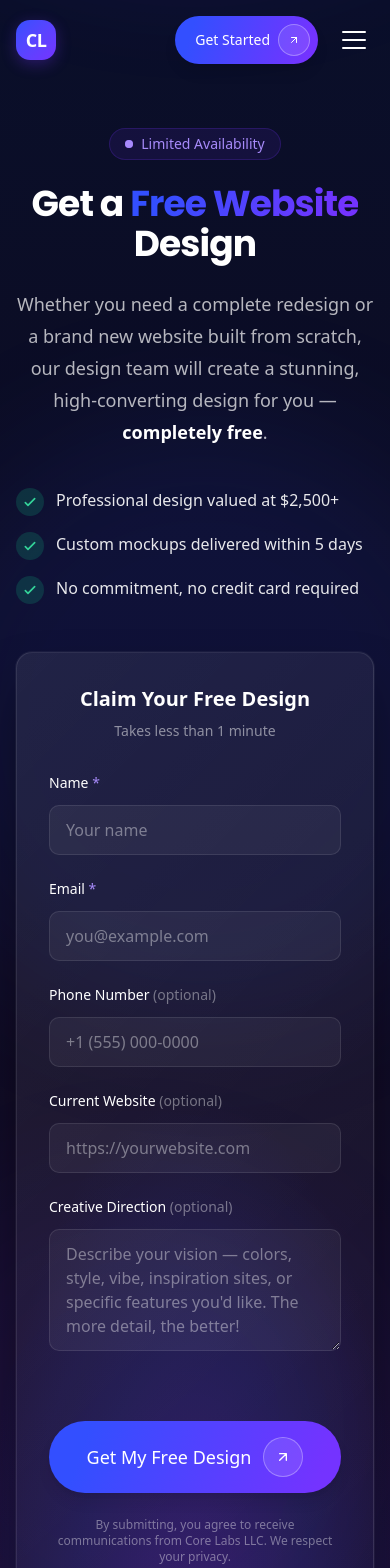
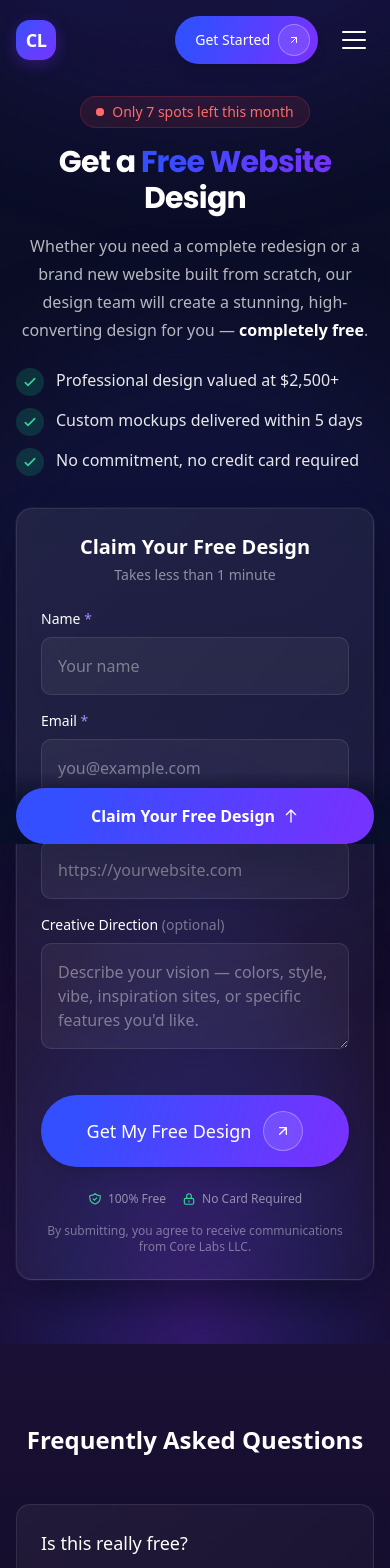
Before and after one commit to jgierlach/core-labs-landing-page, a SvelteKit app: page /website-redesign in a window 390 px wide. Shown: the top 1568 px of the page. Built offline with nearby package versions, Linux system fonts and the light colour scheme.

Commit message:
Enhance website redesign page by adding urgency indicator for remaining spots, implementing smooth scroll to form on mobile, and adjusting layout for improved user experience. Update styles for better visual consistency and accessibility.

```diff
--- a/src/routes/website-redesign/+page.svelte
+++ b/src/routes/website-redesign/+page.svelte
@@ -5,9 +5,11 @@
 	// Form fields
 	let name = $state('');
 	let email = $state('');
-	let phone = $state('');
 	let currentWebsite = $state('');
 	let creativeDirection = $state('');
+
+	// Urgency - spots remaining (persistent per session)
+	let spotsRemaining = $state(7);
 
 	// Submission state
 	let isSubmitting = $state(false);
@@ -142,11 +144,18 @@
 	function resetForm() {
 		name = '';
 		email = '';
-		phone = '';
 		currentWebsite = '';
 		creativeDirection = '';
 		showSuccess = false;
 		errorMessage = '';
+	}
+
+	// Scroll to form on mobile
+	function scrollToForm() {
+		const form = document.querySelector('.form-card');
+		if (form) {
+			form.scrollIntoView({ behavior: 'smooth', block: 'start' });
+		}
 	}
 </script>
 
@@ -159,7 +168,7 @@
 	<script src="https://js.hcaptcha.com/1/api.js?render=explicit" async defer></script>
 </svelte:head>
 
-<section class="hero-section relative min-h-dvh pt-32 pb-20 sm:pt-40 sm:pb-32">
+<section class="hero-section relative min-h-dvh pt-24 pb-16 sm:pt-40 sm:pb-32">
 	<!-- Background decorations -->
 	<div class="pointer-events-none absolute inset-0 overflow-hidden">
 		<div class="absolute -top-1/2 left-1/2 h-[800px] w-[800px] -translate-x-1/2 rounded-full bg-[#7433ff]/10 blur-3xl"></div>
@@ -169,36 +178,36 @@
 
 	<div class="container relative mx-auto px-4 sm:px-6 lg:px-8">
 		<div class="mx-auto max-w-6xl">
-			<div class="grid gap-12 lg:grid-cols-2 lg:gap-16 items-center">
+			<div class="grid gap-8 sm:gap-12 lg:grid-cols-2 lg:gap-16 items-center">
 				<!-- Left column: Copy -->
 				<div class="text-center lg:text-left">
-					<div class="mb-6" use:pageLoad={{ delay: 0 }}>
+					<div class="mb-4 sm:mb-6" use:pageLoad={{ delay: 0 }}>
 						<span
-							class="inline-flex items-center gap-2 rounded-full bg-[#7433ff]/10 px-4 py-1.5 text-sm font-medium text-[#a78bfa] ring-1 ring-inset ring-[#7433ff]/20"
+							class="inline-flex items-center gap-2 rounded-full bg-[#ff4444]/10 px-4 py-1.5 text-sm font-medium text-[#ff6b6b] ring-1 ring-inset ring-[#ff4444]/20"
 						>
 							<span class="relative flex h-2 w-2">
-								<span class="absolute inline-flex h-full w-full animate-ping rounded-full bg-[#7433ff] opacity-75"></span>
-								<span class="relative inline-flex h-2 w-2 rounded-full bg-[#a78bfa]"></span>
+								<span class="absolute inline-flex h-full w-full animate-ping rounded-full bg-[#ff4444] opacity-75"></span>
+								<span class="relative inline-flex h-2 w-2 rounded-full bg-[#ff6b6b]"></span>
 							</span>
-							Limited Availability
+							Only {spotsRemaining} spots left this month
 						</span>
 					</div>
 
 					<h1
-						class="hero-heading text-4xl font-bold tracking-tight text-white sm:text-5xl lg:text-6xl"
+						class="hero-heading text-3xl font-bold tracking-tight text-white sm:text-5xl lg:text-6xl"
 						use:pageLoad={{ delay: 100 }}
 					>
 						Get a <span class="text-gradient">Free Website</span> Design
 					</h1>
 
 					<p
-						class="mt-6 text-lg leading-8 text-white/70 sm:text-xl"
+						class="mt-4 sm:mt-6 text-base leading-7 text-white/70 sm:text-xl sm:leading-8"
 						use:pageLoad={{ delay: 200 }}
 					>
 						Whether you need a complete redesign or a brand new website built from scratch, our design team will create a stunning, high-converting design for you — <strong class="text-white">completely free</strong>.
 					</p>
 
-					<div class="mt-10 mx-auto max-w-md lg:mx-0 lg:max-w-none space-y-4" use:pageLoad={{ delay: 300 }}>
+					<div class="mt-6 sm:mt-10 mx-auto max-w-md lg:mx-0 lg:max-w-none space-y-3 sm:space-y-4" use:pageLoad={{ delay: 300 }}>
 						<div class="flex items-start gap-3">
 							<div class="flex h-7 w-7 shrink-0 items-center justify-center rounded-full bg-[#10b981]/20">
 								<svg class="h-4 w-4 text-[#34d399]" fill="none" viewBox="0 0 24 24" stroke="currentColor" stroke-width="2.5">
@@ -251,7 +260,7 @@
 					{:else}
 						<form
 							bind:this={formElement}
-							class="form-card rounded-2xl border border-white/10 bg-white/5 p-8 sm:p-10 backdrop-blur-xl"
+							class="form-card rounded-2xl border border-white/10 bg-white/5 p-6 sm:p-10 backdrop-blur-xl"
 							action="https://www.corelabs.digital/f/88cb8b1a-9ca0-4a91-8c99-abf67b402dd3"
 							method="POST"
 							onsubmit={handleSubmit}
@@ -265,28 +274,28 @@
 								autocomplete="off"
 							/>
 
-							<div class="mb-8 text-center">
+							<div class="mb-6 text-center">
 								<h2 class="text-xl font-semibold text-white sm:text-2xl">Claim Your Free Design</h2>
-								<p class="mt-2 text-sm text-white/50">Takes less than 1 minute</p>
+								<p class="mt-1 text-sm text-white/50">Takes less than 1 minute</p>
 							</div>
 
 							{#if errorMessage}
-								<div class="mb-6 rounded-lg border border-red-500/20 bg-red-500/10 p-3 text-sm text-red-400">
+								<div class="mb-4 rounded-lg border border-red-500/20 bg-red-500/10 p-3 text-sm text-red-400">
 									{errorMessage}
 								</div>
 							{/if}
 
-							<div class="space-y-6">
+							<div class="space-y-4 sm:space-y-5">
 								<!-- Name -->
 								<div>
-									<label for="name" class="mb-3 block text-sm font-medium text-white">
+									<label for="name" class="mb-2 block text-sm font-medium text-white">
 										Name <span class="text-[#a78bfa]">*</span>
 									</label>
 									<input
 										id="name"
 										name="name"
 										type="text"
-										class="w-full rounded-lg border border-white/10 bg-white/5 px-4 py-3 text-white placeholder:text-white/40 outline-none transition focus:border-[#7433ff] focus:ring-1 focus:ring-[#7433ff]"
+										class="w-full rounded-lg border border-white/10 bg-white/5 px-4 py-4 text-base text-white placeholder:text-white/40 outline-none transition focus:border-[#7433ff] focus:ring-1 focus:ring-[#7433ff]"
 										placeholder="Your name"
 										bind:value={name}
 										autocomplete="name"
@@ -296,14 +305,14 @@
 
 								<!-- Email -->
 								<div>
-									<label for="email" class="mb-3 block text-sm font-medium text-white">
+									<label for="email" class="mb-2 block text-sm font-medium text-white">
 										Email <span class="text-[#a78bfa]">*</span>
 									</label>
 									<input
 										id="email"
 										name="email"
 										type="email"
-										class="w-full rounded-lg border border-white/10 bg-white/5 px-4 py-3 text-white placeholder:text-white/40 outline-none transition focus:border-[#7433ff] focus:ring-1 focus:ring-[#7433ff]"
+										class="w-full rounded-lg border border-white/10 bg-white/5 px-4 py-4 text-base text-white placeholder:text-white/40 outline-none transition focus:border-[#7433ff] focus:ring-1 focus:ring-[#7433ff]"
 										placeholder="you@example.com"
 										bind:value={email}
 										autocomplete="email"
@@ -311,32 +320,16 @@
 									/>
 								</div>
 
-								<!-- Phone (optional) -->
-								<div>
-									<label for="phone" class="mb-3 block text-sm font-medium text-white">
-										Phone Number <span class="text-white/40">(optional)</span>
-									</label>
-									<input
-										id="phone"
-										name="phone"
-										type="tel"
-										class="w-full rounded-lg border border-white/10 bg-white/5 px-4 py-3 text-white placeholder:text-white/40 outline-none transition focus:border-[#7433ff] focus:ring-1 focus:ring-[#7433ff]"
-										placeholder="+1 (555) 000-0000"
-										bind:value={phone}
-										autocomplete="tel"
-									/>
-								</div>
-
 								<!-- Current Website (optional) -->
 								<div>
-									<label for="current-website" class="mb-3 block text-sm font-medium text-white">
+									<label for="current-website" class="mb-2 block text-sm font-medium text-white">
 										Current Website <span class="text-white/40">(optional)</span>
 									</label>
 									<input
 										id="current-website"
 										name="current_website"
 										type="text"
-										class="w-full rounded-lg border border-white/10 bg-white/5 px-4 py-3 text-white placeholder:text-white/40 outline-none transition focus:border-[#7433ff] focus:ring-1 focus:ring-[#7433ff]"
+										class="w-full rounded-lg border border-white/10 bg-white/5 px-4 py-4 text-base text-white placeholder:text-white/40 outline-none transition focus:border-[#7433ff] focus:ring-1 focus:ring-[#7433ff]"
 										placeholder="https://yourwebsite.com"
 										bind:value={currentWebsite}
 									/>
@@ -344,21 +337,21 @@
 
 								<!-- Creative Direction -->
 								<div>
-									<label for="creative-direction" class="mb-3 block text-sm font-medium text-white">
+									<label for="creative-direction" class="mb-2 block text-sm font-medium text-white">
 										Creative Direction <span class="text-white/40">(optional)</span>
 									</label>
 									<textarea
 										id="creative-direction"
 										name="creative_direction"
-										rows="4"
-										class="w-full resize-y rounded-lg border border-white/10 bg-white/5 px-4 py-3 text-white placeholder:text-white/40 outline-none transition focus:border-[#7433ff] focus:ring-1 focus:ring-[#7433ff]"
-										placeholder="Describe your vision — colors, style, vibe, inspiration sites, or specific features you'd like. The more detail, the better!"
+										rows="3"
+										class="w-full resize-y rounded-lg border border-white/10 bg-white/5 px-4 py-4 text-base text-white placeholder:text-white/40 outline-none transition focus:border-[#7433ff] focus:ring-1 focus:ring-[#7433ff]"
+										placeholder="Describe your vision — colors, style, vibe, inspiration sites, or specific features you'd like."
 										bind:value={creativeDirection}
 									></textarea>
 								</div>
 
 								<!-- hCaptcha -->
-								<div class="flex justify-center pt-4">
+								<div class="flex justify-center pt-2">
 									<div bind:this={hcaptchaContainer} class="h-captcha"></div>
 								</div>
 
@@ -378,8 +371,24 @@
 									</span>
 								</button>
 
+								<!-- Trust indicators -->
+								<div class="flex items-center justify-center gap-4 pt-2">
+									<div class="flex items-center gap-1.5 text-xs text-white/50">
+										<svg class="h-3.5 w-3.5 text-[#34d399]" fill="none" viewBox="0 0 24 24" stroke="currentColor" stroke-width="2">
+											<path stroke-linecap="round" stroke-linejoin="round" d="M9 12l2 2 4-4m5.618-4.016A11.955 11.955 0 0112 2.944a11.955 11.955 0 01-8.618 3.04A12.02 12.02 0 003 9c0 5.591 3.824 10.29 9 11.622 5.176-1.332 9-6.03 9-11.622 0-1.042-.133-2.052-.382-3.016z" />
+										</svg>
+										100% Free
+									</div>
+									<div class="flex items-center gap-1.5 text-xs text-white/50">
+										<svg class="h-3.5 w-3.5 text-[#34d399]" fill="none" viewBox="0 0 24 24" stroke="currentColor" stroke-width="2">
+											<path stroke-linecap="round" stroke-linejoin="round" d="M12 15v2m-6 4h12a2 2 0 002-2v-6a2 2 0 00-2-2H6a2 2 0 00-2 2v6a2 2 0 002 2zm10-10V7a4 4 0 00-8 0v4h8z" />
+										</svg>
+										No Card Required
+									</div>
+								</div>
+
 								<p class="text-center text-xs text-white/40">
-									By submitting, you agree to receive communications from Core Labs LLC. We respect your privacy.
+									By submitting, you agree to receive communications from Core Labs LLC.
 								</p>
 							</div>
 						</form>
@@ -390,8 +399,22 @@
 	</div>
 </section>
 
+<!-- Sticky Mobile CTA -->
+<div class="sticky-cta fixed bottom-0 left-0 right-0 z-50 p-4 lg:hidden">
+	<button
+		type="button"
+		onclick={scrollToForm}
+		class="submit-button w-full inline-flex items-center justify-center gap-2 rounded-full py-4 px-6 text-base font-semibold text-white shadow-2xl"
+	>
+		<span>Claim Your Free Design</span>
+		<svg class="h-4 w-4" fill="none" viewBox="0 0 24 24" stroke="currentColor" stroke-width="2">
+			<path stroke-linecap="round" stroke-linejoin="round" d="M5 10l7-7m0 0l7 7m-7-7v18" />
+		</svg>
+	</button>
+</div>
+
 <!-- FAQ Section for additional conversion optimization -->
-<section class="faq-section relative py-20">
+<section class="faq-section relative py-20 pb-32 lg:pb-20">
 	<div class="container mx-auto px-4 sm:px-6 lg:px-8">
 		<div class="mx-auto max-w-3xl text-center mb-12">
 			<h2 class="text-2xl font-bold text-white sm:text-3xl">Frequently Asked Questions</h2>
@@ -474,4 +497,14 @@
 	.submit-button:hover:not(:disabled) {
 		background: linear-gradient(109deg, #4560ff 13.24%, #8344ff 92.35%);
 	}
+
+	.sticky-cta {
+		background: linear-gradient(
+			to top,
+			rgba(10, 15, 42, 0.98) 0%,
+			rgba(10, 15, 42, 0.95) 50%,
+			rgba(10, 15, 42, 0) 100%
+		);
+		padding-bottom: env(safe-area-inset-bottom, 16px);
+	}
 </style>
```
